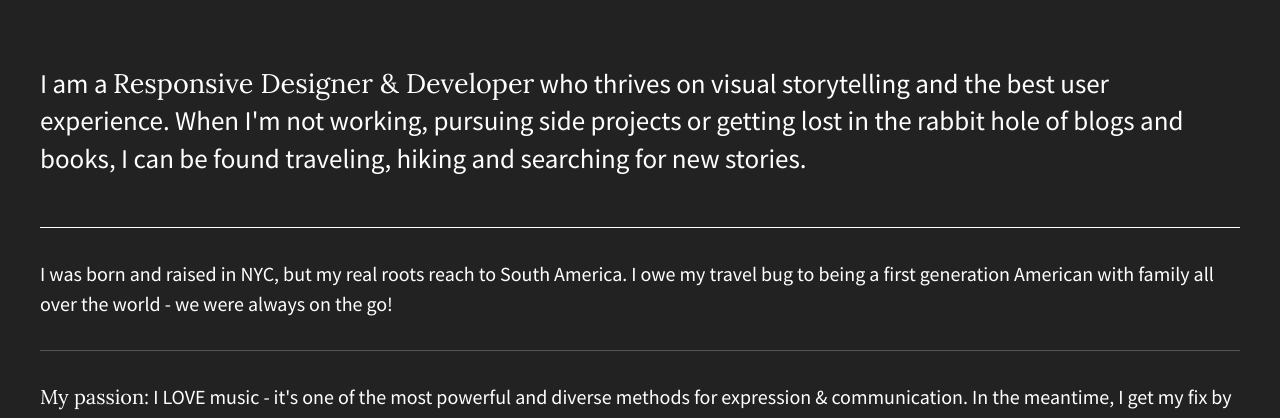
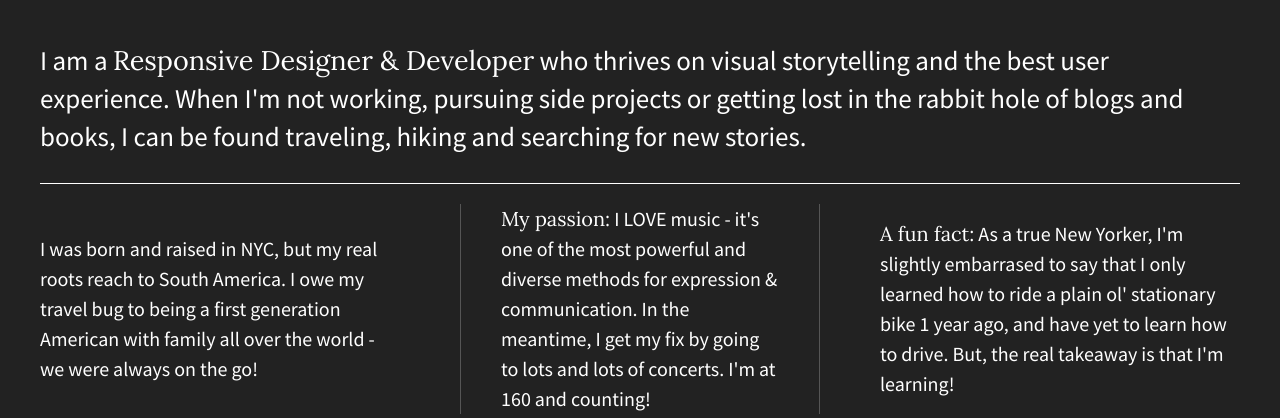
Before and after one commit to jenthatcher/flexbox-aisha-site, a plain HTML site: page index.html in a window 1280 px wide. Shown: the part 149-567 px from the top of the page. Drawn offline with nearby package versions, Linux system fonts and the light colour scheme.

Commit message:
Added a media query to change divs from vertical to horizontal after 1200px plus added borders for 1200px between divs

```diff
--- a/css/main.css
+++ b/css/main.css
@@ -102,10 +102,9 @@ html {
 }
 
 body {
-    height: 100%;
     color: #fff;
     font-family: 'Source Sans Pro', sans-serif;
-    padding: 0 2em;
+    padding: 0em 2em;
     font-size: 1.25em;
     display: flex;
     justify-content: center;
@@ -124,7 +123,8 @@ p span {
     font-family: 'Lora', sans-serif;
   }
 
-header, footer {
+header,
+footer {
       display: flex;
       width: 100%;
       justify-content: flex-start;
@@ -246,6 +246,27 @@ footer {
    These examples override the primary ('mobile first') styles.
    Modify as content requires.
    ========================================================================== */
+@media all and (max-width: 768px) {
+    body {
+        padding: 1em;
+    }
+}
+
+@media (min-width: 1200px) {
+    .flex-items {
+        flex-basis: 30%;
+        border-bottom: none;
+
+    }
+}
+@media (min-width: 1200px) {
+    #div-2 p {
+    border-left: 1px solid #555;
+    border-right: 1px solid #555;
+    padding: 0 40px;
+}
+}
+
 
 @media only screen and (min-width: 35em) {
     /* Style adjustments for viewports that meet the condition */
```
